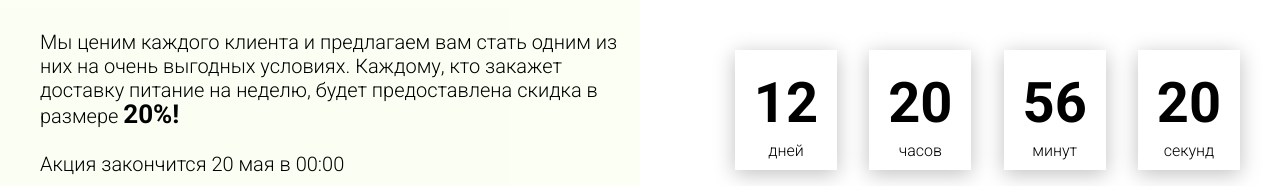
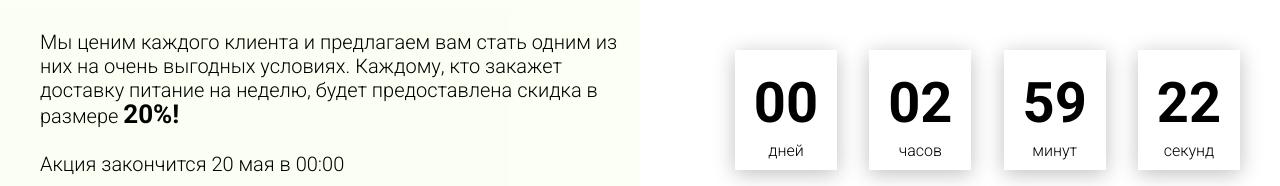
Before and after one commit to Rombas/UdY-JS-React, a plain HTML site: page Food/index.html in a window 1280 px wide. Shown: the part 4818-5004 px from the top of the page. Drawn offline with Linux system fonts and the light colour scheme.

Commit message:
feat: add timer on page

```diff
--- a/Food/index.html
+++ b/Food/index.html
@@ -300,6 +300,7 @@
             </div>
         </div>
     </div>
-    <script defer src="js/script.js"></script>
+    <script defer src="js/tabs.js"></script>
+    <script defer src="js/timer.js"></script>
 </body>
 </html>
--- /dev/null
+++ b/Food/js/timer.js
@@ -0,0 +1,47 @@
+const actionEnd = ('2021-08-05T16:05');
+// const getTime = (endTime) => {
+// 	return Date.parse(endTime) - new Date();
+// };
+const getTimeInfo = (endTime) => {
+	const total = Date.parse(endTime) - new Date();
+	const days = Math.floor(total / (1000 * 60 * 60 * 24));
+	const hours = Math.floor(total / (1000 * 60 * 60) % 24);
+	const minutes = Math.floor(total / (1000 * 60) % 60);
+	const seconds = Math.floor(total / 1000 % 60);
+	return {
+		total, days, hours, minutes, seconds
+	};
+};
+
+const addZero = (num) => {
+	if (num >= 0 && num <10){
+		return `0${num}`;
+	} else {
+		return num;
+	}
+};
+
+const setTimer = (selector, actionEnd) => {
+	const setTime = () => {
+		const time = getTimeInfo(actionEnd);
+		console.log(time.total);
+		if (time.total < 1000) {
+			clearInterval(timerId);
+		}
+		days.innerHTML = addZero(time.days);
+		hours.innerHTML = addZero(time.hours);
+		minutes.innerHTML = addZero(time.minutes);
+		seconds.innerHTML = addZero(time.seconds);
+	};
+
+	const pageTimer = document.querySelector(selector),
+		  days = pageTimer.querySelector('#days'),
+		  hours = pageTimer.querySelector('#hours'),
+		  minutes = pageTimer.querySelector('#minutes'),
+		  seconds = pageTimer.querySelector('#seconds'),
+		  timerId = setInterval(setTime, 1000);
+
+	setTime();
+};
+
+setTimer('.timer', actionEnd);
```
Also changed, not shown: Food/js/tabs.js (renamed from Food/js/script.js).
